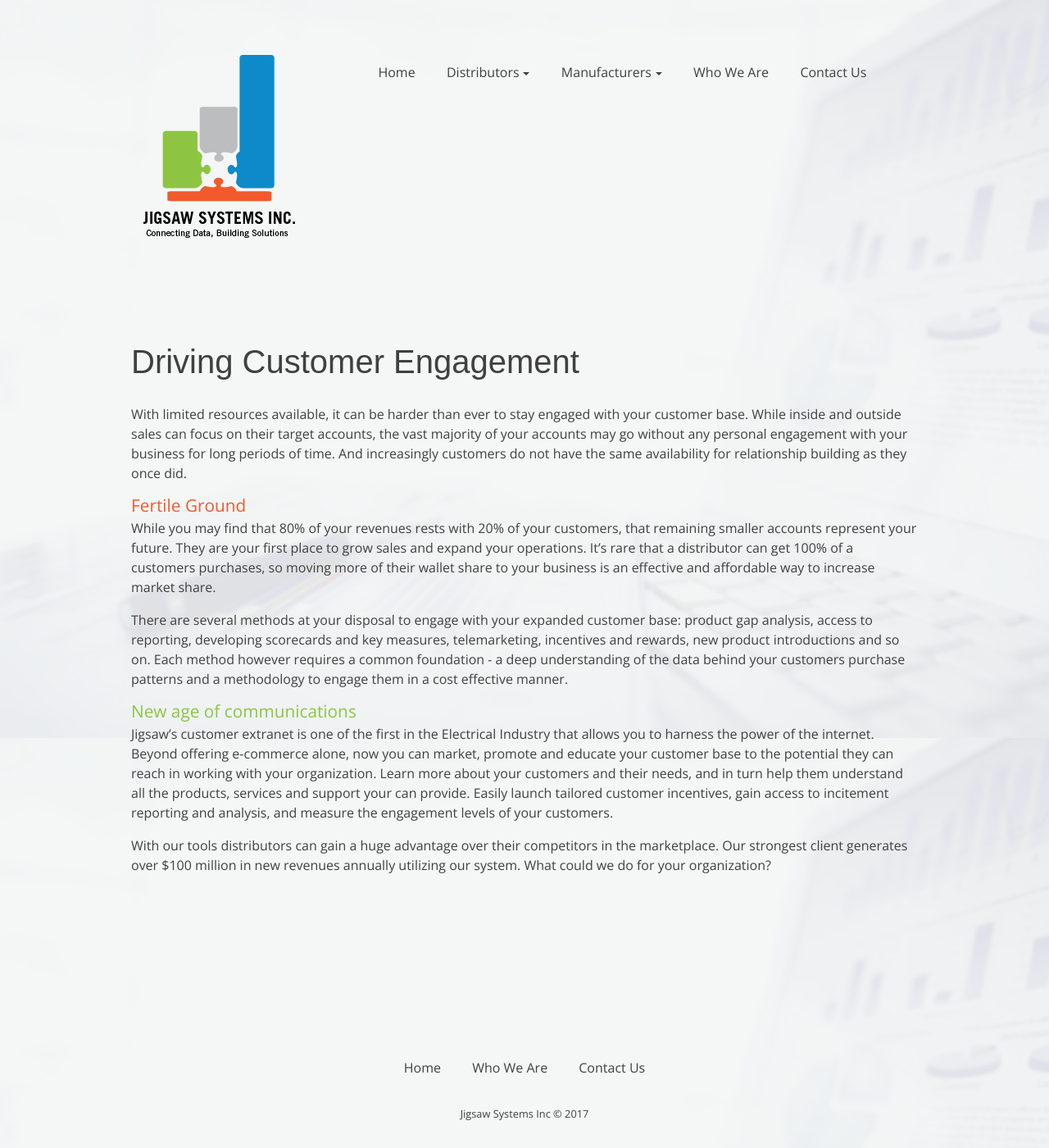
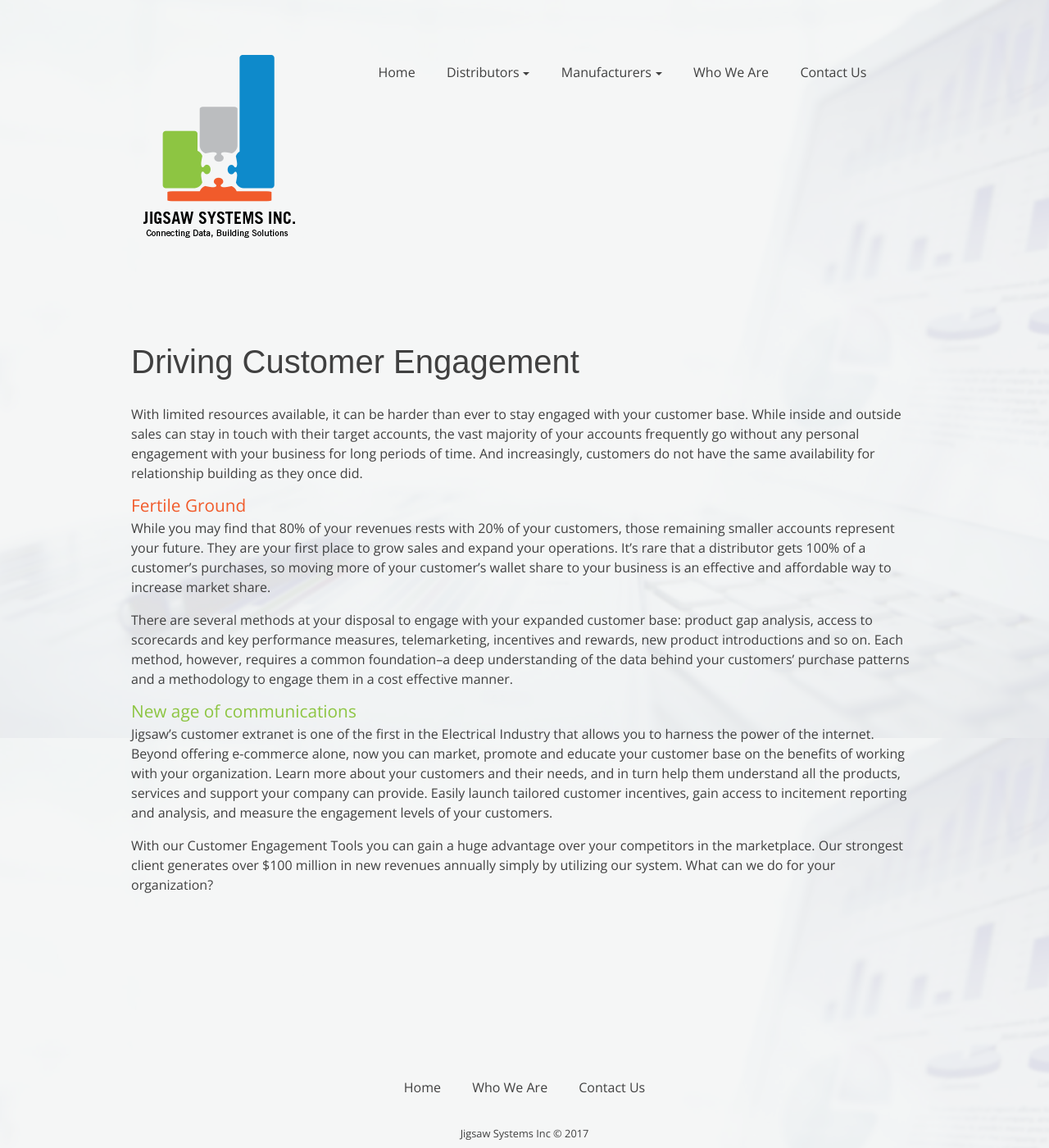
Before and after one commit to Codefully/jigsaw-redo, a Jekyll site: the page built from pages/distributors-customer-engagement.md, in a window 1280 px wide and 1400 px high. Shown: the whole window at 82% size. Built offline with Jekyll 4.4.1, drawn with Linux system fonts in a browser that asks for light colours; nearby versions of some CDN libraries; some web fonts are replaced.

Commit message:
Updated Distributors Customer Engagement

```diff
--- a/pages/distributors-customer-engagement.md
+++ b/pages/distributors-customer-engagement.md
@@ -6,16 +6,16 @@ layout: page
 
 # Driving Customer Engagement
 
-With limited resources available, it can be harder than ever to stay engaged with your customer base. While inside and outside sales can focus on their target accounts, the vast majority of your accounts may go without any personal engagement with your business for long periods of time. And increasingly customers do not have the same availability for relationship building as they once did.
+With limited resources available, it can be harder than ever to stay engaged with your customer base. While inside and outside sales can stay in touch with their target accounts, the vast majority of your accounts frequently go without any personal engagement with your business for long periods of time. And increasingly, customers do not have the same availability for relationship building as they once did.
 
 <h2 class="color-orange mt-3 mb-1">Fertile Ground</h2>
 
-While you may find that 80% of your revenues rests with 20% of your customers, that remaining smaller accounts represent your future. They are your first place to grow sales and expand your operations. It's rare that a distributor can get 100% of a customers purchases, so moving more of their wallet share to your business is an effective and affordable way to increase market share.
+While you may find that 80% of your revenues rests with 20% of your customers, those remaining smaller accounts represent your future. They are your first place to grow sales and expand your operations. It's rare that a distributor gets 100% of a customer's purchases, so moving more of your customer's wallet share to your business is an effective and affordable way to increase market share.
 
-There are several methods at your disposal to engage with your expanded customer base: product gap analysis, access to reporting, developing scorecards and key measures, telemarketing, incentives and rewards, new product introductions and so on. Each method however requires a common foundation - a deep understanding of the data behind your customers purchase patterns and a methodology to engage them in a cost effective manner.
+There are several methods at your disposal to engage with your expanded customer base: product gap analysis, access to scorecards and key performance measures, telemarketing, incentives and rewards, new product introductions and so on. Each method, however, requires a common foundation--a deep understanding of the data behind your customers' purchase patterns and a methodology to engage them in a cost effective manner.
 
 <h2 class="color-green mt-3 mb-1">New age of communications</h2>
 
-Jigsaw's customer extranet is one of the first in the Electrical Industry that allows you to harness the power of the internet. Beyond offering e-commerce alone, now you can market, promote and educate your customer base to the potential they can reach in working with your organization. Learn more about your customers and their needs, and in turn help them understand all the products, services and support your can provide. Easily launch tailored customer incentives, gain access to incitement reporting and analysis, and measure the engagement levels of your customers.
+Jigsaw's customer extranet is one of the first in the Electrical Industry that allows you to harness the power of the internet. Beyond offering e-commerce alone, now you can market, promote and educate your customer base on the benefits of working with your organization. Learn more about your customers and their needs, and in turn help them understand all the products, services and support your company can provide. Easily launch tailored customer incentives, gain access to incitement reporting and analysis, and measure the engagement levels of your customers.
 
-With our tools distributors can gain a huge advantage over their competitors in the marketplace. Our strongest client generates over $100 million in new revenues annually utilizing our system. What could we do for your organization?
+With our Customer Engagement Tools you can gain a huge advantage over your competitors in the marketplace. Our strongest client generates over $100 million in new revenues annually simply by utilizing our system. What can we do for your organization?
```
